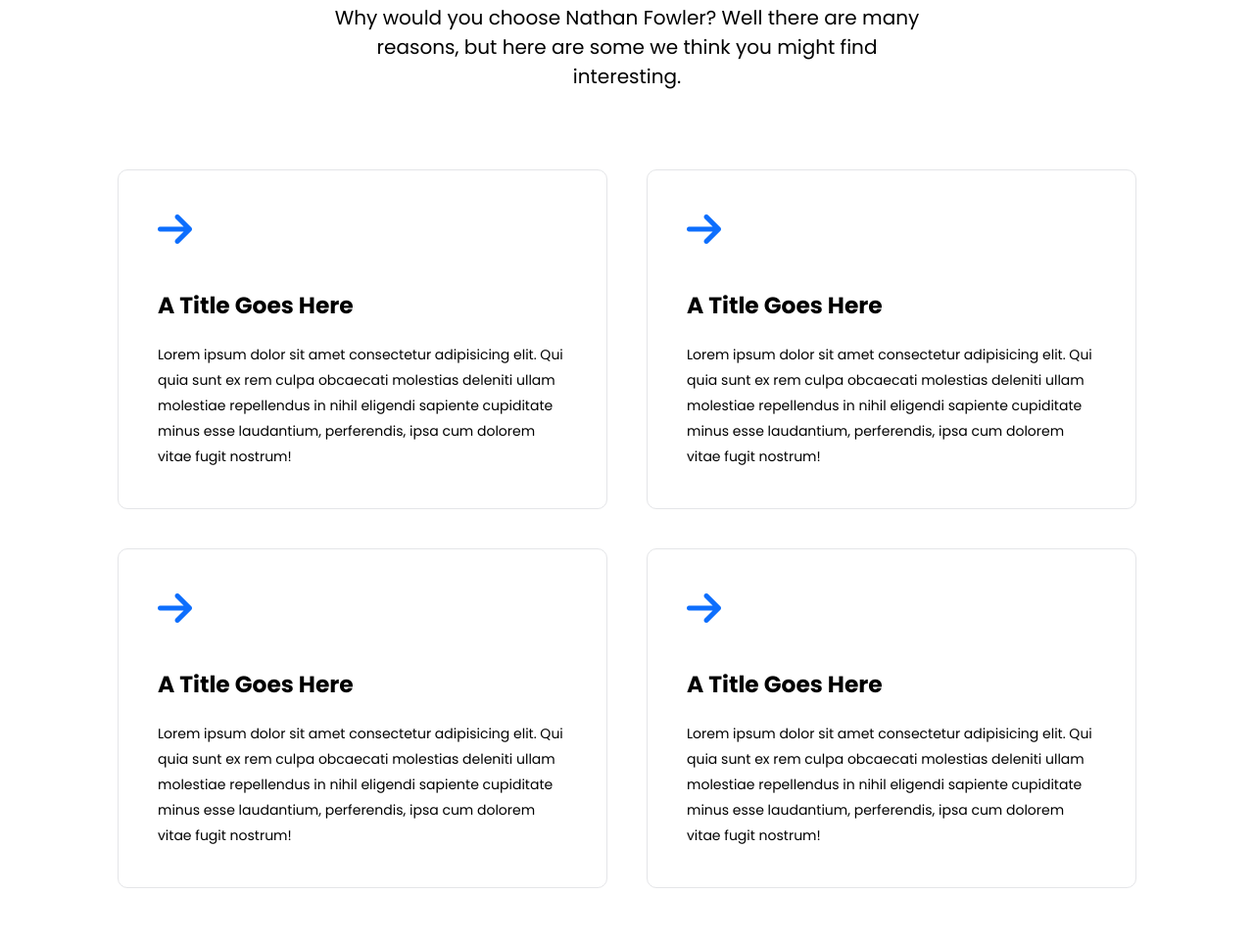
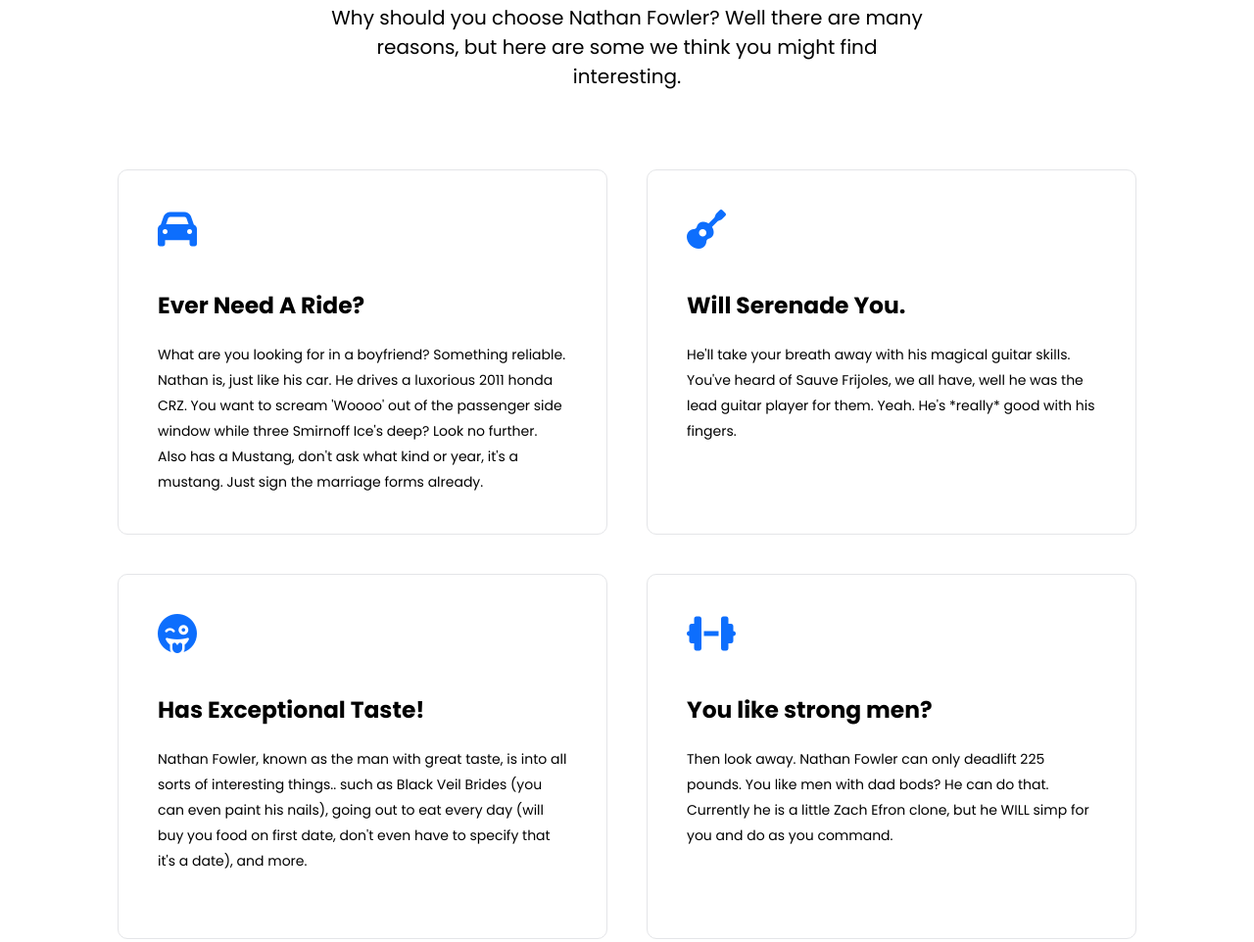
Before and after one commit to RyanSurv/findnathanagirlfriend, a plain HTML site: page index.html in a window 1280 px wide. Shown: the part 1489-2451 px from the top of the page at 98% size. Drawn offline with Linux system fonts and the light colour scheme.

Commit message:
lorem updates

```diff
--- a/index.html
+++ b/index.html
@@ -32,10 +32,10 @@
         <div class="hero_column_info">
           <h1>Will you be his girlfriend?</h1>
           <p>
-            We are in desperate need to find a hot single girl for our buddy,
-            Nathan Fowler. He is an outstanding citizen and a loyal friend, and
-            we can only find one way to repay his generosity; by finding him the
-            love of his life.
+            We are in desperate need to find a hot single girl (or guy) for our
+            buddy, Nathan Fowler. He is an outstanding citizen and a loyal
+            friend, and we can only find one way to repay his generosity; by
+            finding him the love of his life.
           </p>
           <div class="hero_cta">
             <a href="#match">Are you a match?</a>
@@ -61,13 +61,13 @@
         </div>
         <div class="column">
           <p class="about_description">
-            Lorem ipsum dolor sit, amet consectetur adipisicing elit. Beatae
-            unde laborum iste enim dignissimos architecto, voluptatum
-            asperiores! Voluptatibus corrupti optio, omnis labore asperiores id
-            non mollitia quam iusto dicta? Nesciunt amet, possimus quasi
-            voluptatibus maxime minima, numquam temporibus itaque quisquam, nisi
-            nam! Repellendus corrupti officia impedit ad, voluptatibus numquam
-            earum!
+            6'4 (no cap?), weighing in at about 140 pounds, this towns BIGGEST
+            DJ (on the beach), fitness extraordinaire. Nathan Fowler isn't just
+            a good dude, he's a kinda alright dude. As a man of honesty, he will
+            NEVER let you win in a video game, he's absolute trash you will just
+            straight up win fairly. Born and raised in the basement, his social
+            skills are unrivaled, and you're gaurenteed to have a good time
+            around him.. or else.
           </p>
         </div>
       </div>
@@ -77,49 +77,49 @@
       <div class="features_head">
         <h3>What sets him apart</h3>
         <p>
-          Why would you choose Nathan Fowler? Well there are many reasons, but
+          Why should you choose Nathan Fowler? Well there are many reasons, but
           here are some we think you might find interesting.
         </p>
       </div>
       <div class="features_features">
         <div class="features_features_feature">
-          <i class="fas fa-arrow-right"></i>
-          <h3>A Title Goes Here</h3>
+          <i class="fas fa-car"></i>
+          <h3>Ever Need A Ride?</h3>
           <p>
-            Lorem ipsum dolor sit amet consectetur adipisicing elit. Qui quia
-            sunt ex rem culpa obcaecati molestias deleniti ullam molestiae
-            repellendus in nihil eligendi sapiente cupiditate minus esse
-            laudantium, perferendis, ipsa cum dolorem vitae fugit nostrum!
+            What are you looking for in a boyfriend? Something reliable. Nathan
+            is, just like his car. He drives a luxorious 2011 honda CRZ. You
+            want to scream 'Woooo' out of the passenger side window while three
+            Smirnoff Ice's deep? Look no further. Also has a Mustang, don't ask
+            what kind or year, it's a mustang. Just sign the marriage forms
+            already.
           </p>
         </div>
         <div class="features_features_feature">
-          <i class="fas fa-arrow-right"></i>
-          <h3>A Title Goes Here</h3>
+          <i class="fas fa-guitar"></i>
+          <h3>Will Serenade You.</h3>
           <p>
-            Lorem ipsum dolor sit amet consectetur adipisicing elit. Qui quia
-            sunt ex rem culpa obcaecati molestias deleniti ullam molestiae
-            repellendus in nihil eligendi sapiente cupiditate minus esse
-            laudantium, perferendis, ipsa cum dolorem vitae fugit nostrum!
+            He'll take your breath away with his magical guitar skills. You've
+            heard of Sauve Frijoles, we all have, well he was the lead guitar
+            player for them. Yeah. He's *really* good with his fingers.
           </p>
         </div>
         <div class="features_features_feature">
-          <i class="fas fa-arrow-right"></i>
-          <h3>A Title Goes Here</h3>
+          <i class="fas fa-grin-tongue-wink"></i>
+          <h3>Has Exceptional Taste!</h3>
           <p>
-            Lorem ipsum dolor sit amet consectetur adipisicing elit. Qui quia
-            sunt ex rem culpa obcaecati molestias deleniti ullam molestiae
-            repellendus in nihil eligendi sapiente cupiditate minus esse
-            laudantium, perferendis, ipsa cum dolorem vitae fugit nostrum!
+            Nathan Fowler, known as the man with great taste, is into all sorts
+            of interesting things.. such as Black Veil Brides (you can even
+            paint his nails), going out to eat every day (will buy you food on
+            first date, don't even have to specify that it's a date), and more.
           </p>
         </div>
         <div class="features_features_feature">
-          <i class="fas fa-arrow-right"></i>
-          <h3>A Title Goes Here</h3>
+          <i class="fas fa-dumbbell"></i>
+          <h3>You like strong men?</h3>
           <p>
-            Lorem ipsum dolor sit amet consectetur adipisicing elit. Qui quia
-            sunt ex rem culpa obcaecati molestias deleniti ullam molestiae
-            repellendus in nihil eligendi sapiente cupiditate minus esse
-            laudantium, perferendis, ipsa cum dolorem vitae fugit nostrum!
+            Then look away. Nathan Fowler can only deadlift 225 pounds. You like
+            men with dad bods? He can do that. Currently he is a little Zach
+            Efron clone, but he WILL simp for you and do as you command.
           </p>
         </div>
       </div>
```
